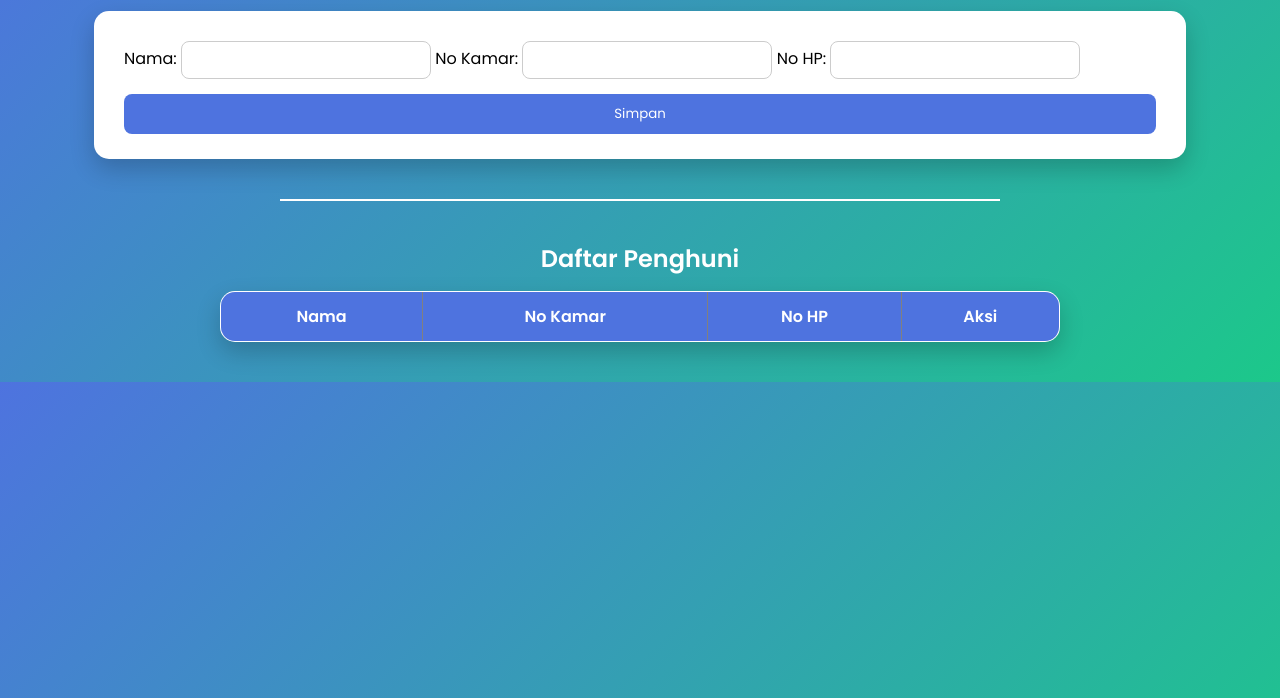
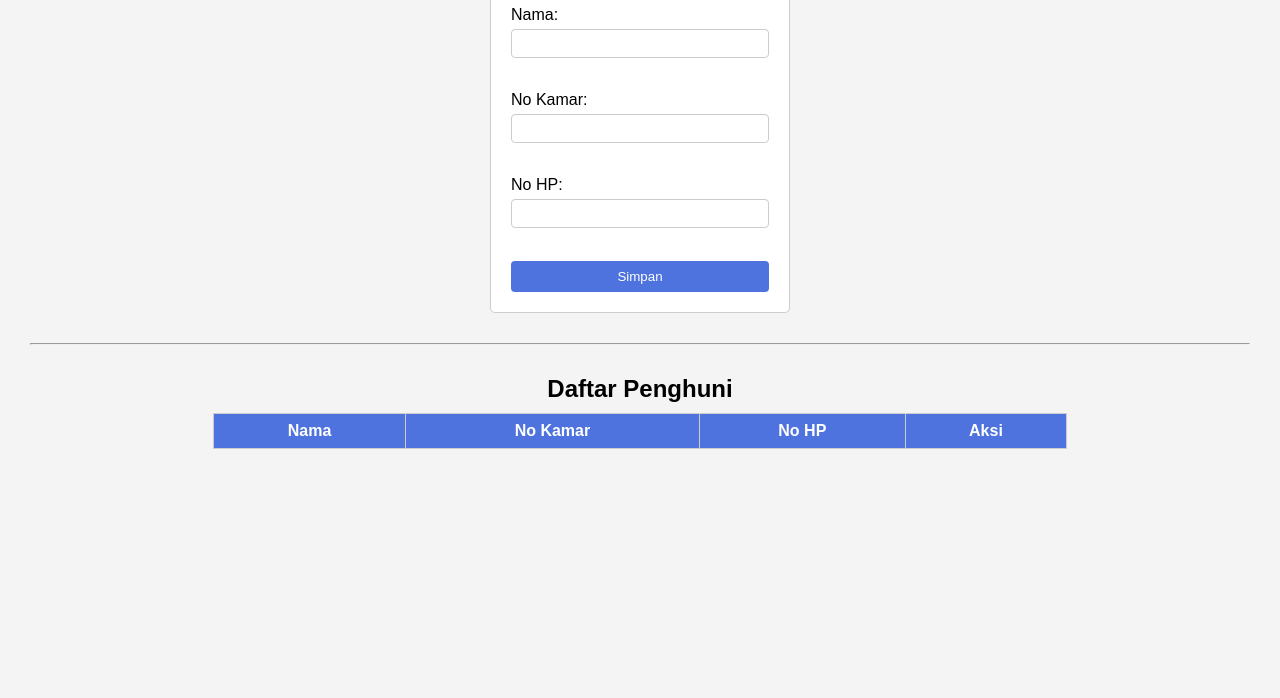
Before and after one commit to DheaIyaa6/kosmate, a plain HTML site: page index.html in a window 1280 px wide. Shown: the part 102-800 px from the top of the page. Drawn offline with Linux system fonts and the light colour scheme.

Commit message:
Update style.css ke versi CSS by Dinda

```diff
--- a/style.css
+++ b/style.css
@@ -1,112 +1,77 @@
 /* CSS by Dinda */
-@import url('https://fonts.googleapis.com/css2?family=Poppins:wght@300;400;600&display=swap');
 
 * {
-    box-sizing: border-box;
     margin: 0;
     padding: 0;
-    font-family: 'Poppins', sans-serif;
+    box-sizing: border-box;
+    font-family: Arial, sans-serif;
 }
 
 body {
-    background: linear-gradient(135deg, #4e73df, #1cc88a);
-    padding: 40px;
+    background-color: #f4f4f4;
+    padding: 30px;
     text-align: center;
 }
 
 h1 {
-    color: white;
-    margin-bottom: 25px;
+    margin-bottom: 20px;
 }
 
-/* FORM */
 form {
-    background: white;
-    display: inline-block;
-    padding: 25px 30px;
-    border-radius: 15px;
-    box-shadow: 0 10px 25px rgba(0,0,0,0.2);
+    background-color: white;
+    padding: 20px;
+    width: 300px;
+    margin: 0 auto;
+    border: 1px solid #ccc;
+    border-radius: 5px;
     text-align: left;
 }
 
-form br {
-    display: none;
-}
-
 input[type="text"] {
-    width: 250px;
-    padding: 8px;
+    width: 100%;
+    padding: 6px;
     margin-top: 5px;
     margin-bottom: 15px;
     border: 1px solid #ccc;
-    border-radius: 8px;
-    transition: 0.3s;
+    border-radius: 4px;
 }
 
-input[type="text"]:focus {
-    border-color: #4e73df;
-    outline: none;
-    box-shadow: 0 0 8px rgba(78,115,223,0.3);
-}
-
-/* BUTTON */
 button {
     width: 100%;
-    padding: 10px;
-    background: #4e73df;
+    padding: 8px;
+    background-color: #4e73df;
     color: white;
     border: none;
-    border-radius: 8px;
+    border-radius: 4px;
     cursor: pointer;
-    font-weight: 500;
-    transition: 0.3s;
 }
 
 button:hover {
-    background: #2e59d9;
-    transform: scale(1.05);
+    background-color: #2e59d9;
 }
 
 hr {
-    margin: 40px auto;
-    width: 60%;
-    border: none;
-    height: 2px;
-    background: white;
+    margin: 30px 0;
 }
 
 h2 {
-    color: white;
-    margin-bottom: 15px;
+    margin-bottom: 10px;
 }
 
-/* TABLE */
 table {
     margin: 0 auto;
-    background: white;
+    width: 70%;
     border-collapse: collapse;
-    width: 70%;
-    border-radius: 15px;
-    overflow: hidden;
-    box-shadow: 0 10px 25px rgba(0,0,0,0.2);
+    background-color: white;
+}
+
+th, td {
+    border: 1px solid #ccc;
+    padding: 8px;
+    text-align: center;
 }
 
 th {
-    background: #4e73df;
+    background-color: #4e73df;
     color: white;
-    padding: 12px;
 }
-
-td {
-    padding: 10px;
-    text-align: center;
-    border-bottom: 1px solid #eee;
-}
-
-table tr:last-child td {
-    border-bottom: none;
-}
-
-tr:hover {
-    background: #f2f6ff;
-}
```
